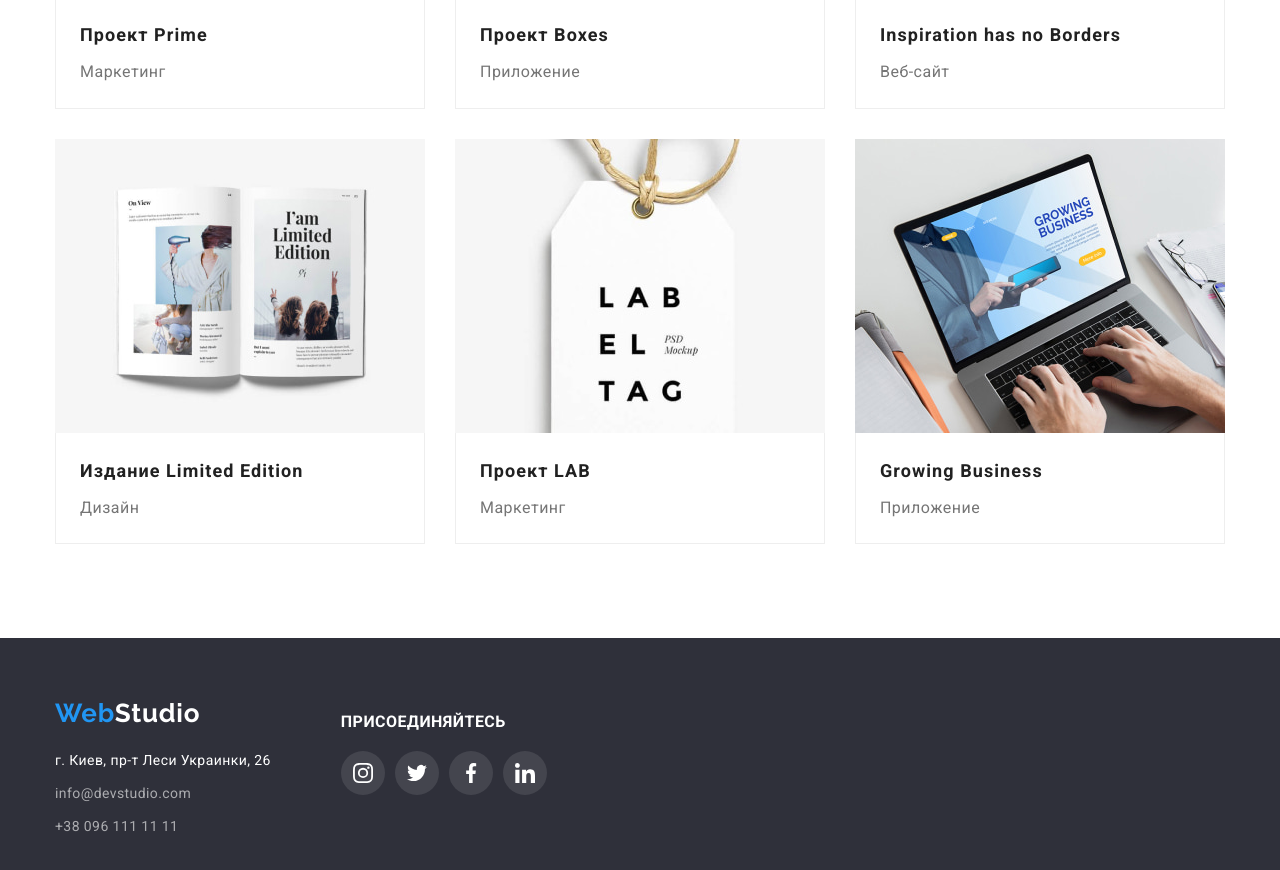
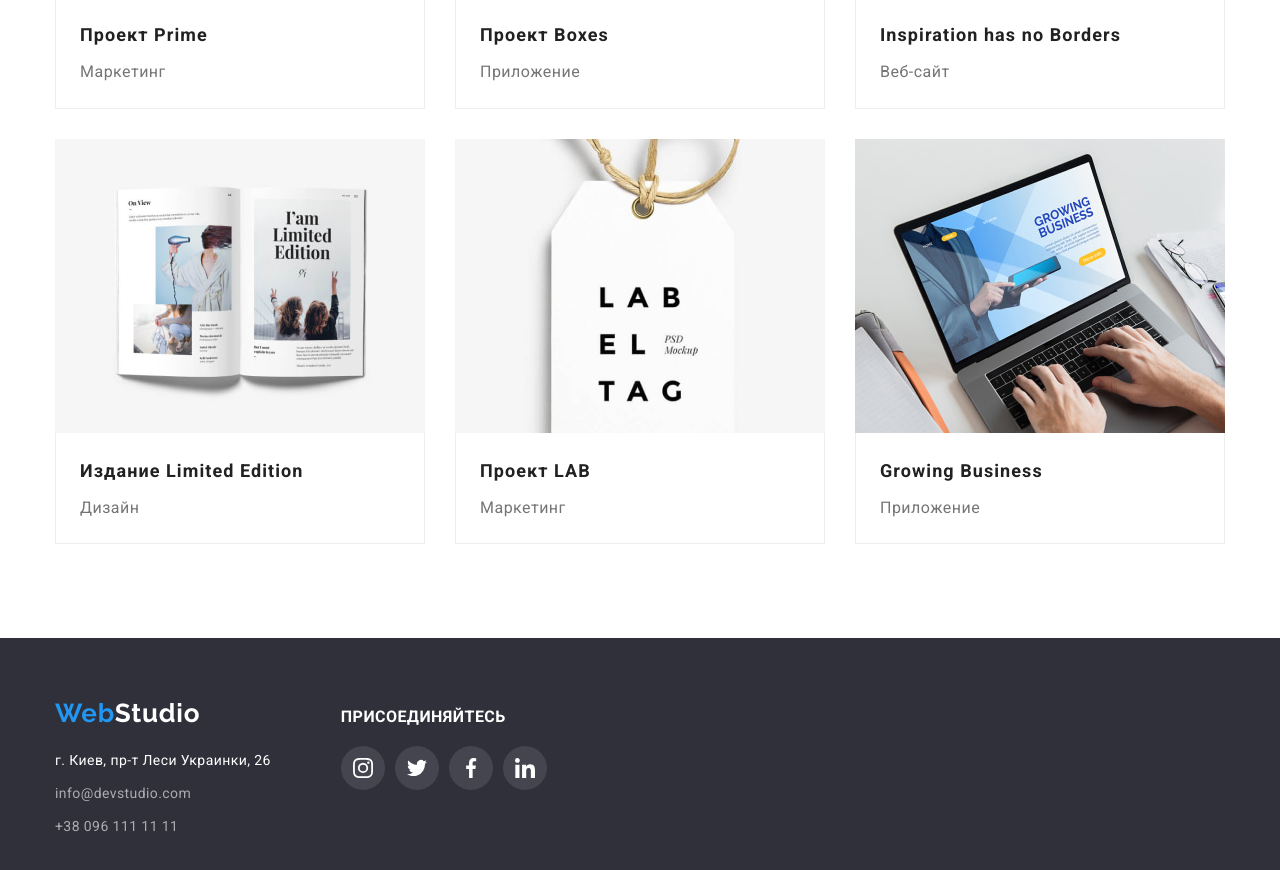
Before and after one commit to Tasha51/goit-markup-hw-04, a plain HTML site: page portfolio.html in a window 1280 px wide. Shown: the part 996-1866 px from the top of the page. Drawn offline with nearby package versions, Linux system fonts and the light colour scheme.

Commit message:
Добавляет конечные правки от ментора

```diff
--- a/css/styles.css
+++ b/css/styles.css
@@ -415,9 +415,9 @@ ul {
 }
 .footer-contacts > .container {
   display: flex;
+  align-items: baseline;
 }
 .footer-social-wrapper {
-  margin-top: 15px;
   margin-left: 70px;
 }
 .footer-social-text {
@@ -498,8 +498,11 @@ ul {
   margin-left: -30px;
   margin-top: -30px;
 }
-.services-item:hover,
-.services-item:focus {
+.services-link {
+  display: block;
+}
+.services-link:hover,
+.services-link:focus {
   box-shadow: 1px 4px 6px rgba(0, 0, 0, 0.16), 0 4px 4px rgba(0, 0, 0, 0.06),
     0 1px 1px rgba(0, 0, 0, 0.12);
 }
@@ -507,7 +510,6 @@ ul {
   flex-basis: calc(100% / 3 - 30px);
   margin-left: 30px;
   margin-top: 30px;
-  overflow: hidden;
 }
 
 .services-box {
```
